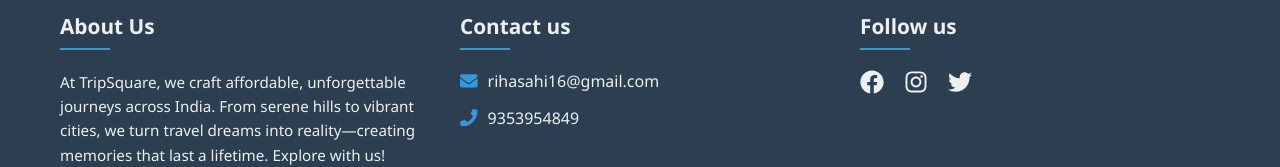
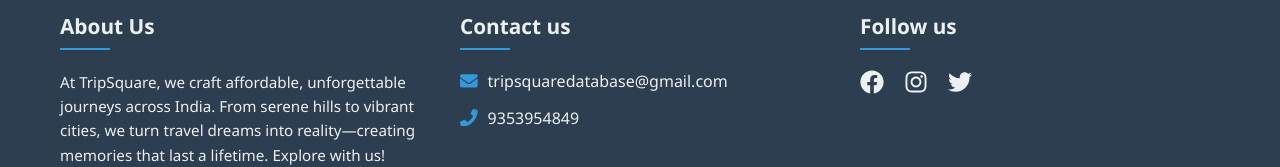
Before and after one commit to DeepankarGupta13/TripSquare, a React (Vite) app in the folder Frontend/: page / in a window 1280 px wide. Shown: the part 1756-1923 px from the top of the page. Built offline with nearby package versions, Linux system fonts and the light colour scheme; no server answers.

Commit message:
fix: email data

```diff
--- a/Frontend/src/assets/assets.js
+++ b/Frontend/src/assets/assets.js
@@ -11,7 +11,7 @@ import timeSheet from './Timesheet.svg';
 export const assets = {
     logo: logo,
     phoneNumber: 9353954849,
-    email: 'rihasahi16@gmail.com',
+    email: 'tripsquaredatabase@gmail.com',
     search: search,
     videoLink: video1,
     map: map,
```
